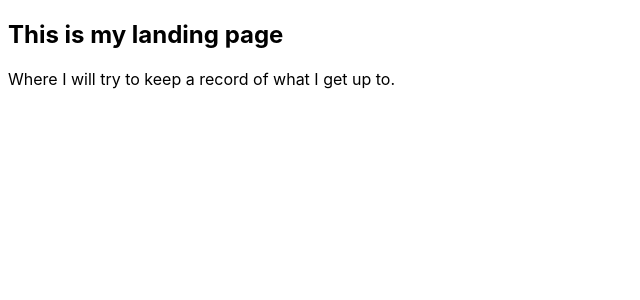
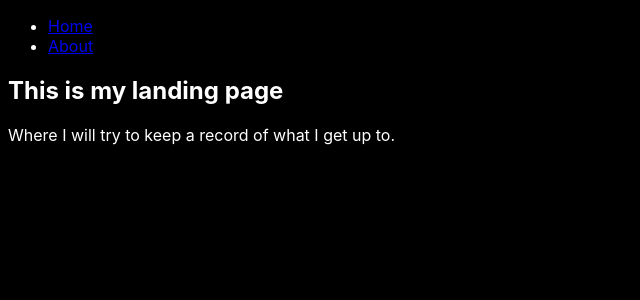
Before and after one commit to maxarvid/maxarvid, a Jekyll site: the page built from index.md, in a window 1280 px wide. Shown: the top 300 px of the page, without its empty margins (0-640 px from the left). Built offline with Jekyll 4.4.1, drawn with Linux system fonts in a browser that asks for light colours.

Commit message:
WIP 🚀 adds about page and rudimentary navigation

```diff
--- /dev/null
+++ b/_data/navigation.yml
@@ -0,0 +1,5 @@
+main:
+  - title: "Home"
+    url: /
+  - title: "About"
+    url: /about.html
--- /dev/null
+++ b/_includes/navigation.html
@@ -0,0 +1,9 @@
+<div class="navigation">
+  <nav>
+    <ul>
+      {% for item in site.data.navigation.main %}
+      <li><a href="{{ item.url }}">{{ item.title }}</a></li>
+      {% endfor %}
+    </ul>
+  </nav>
+</div>
--- a/_layouts/default.html
+++ b/_layouts/default.html
@@ -8,6 +8,7 @@
     <link rel="shortcut icon" href="{{"/assets/images/favicon.ico" | relative_url }}" type="image/x-icon">
   </head>
   <body>
+    {% include navigation.html %}
     {{ content }}
   </body>
 </html>
--- a/_sass/main.scss
+++ b/_sass/main.scss
@@ -1,5 +1,5 @@
-$backgroundColor: #ffffff;
-$bodyColor: #000000;
+$backgroundColor: #000000;
+$bodyColor: #ffffff;
 $bodyFont: -apple-system,BlinkMacSystemFont,"Segoe UI",Helvetica,Arial,sans-serif,"Apple Color Emoji","Segoe UI Emoji","Segoe UI Symbol";
 
 body {
```
Also changed, not shown: about.md (added, +15 -0 lines), index.md (+1 -1 lines).
